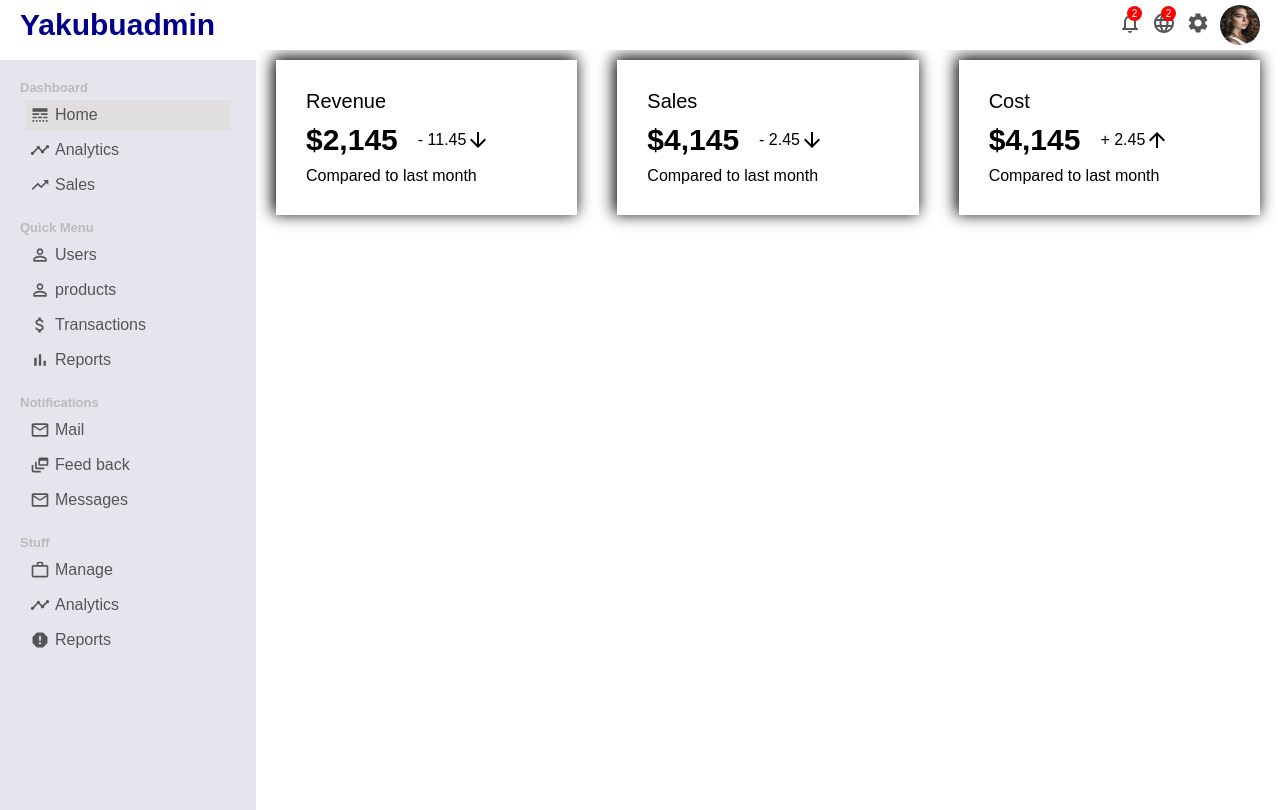
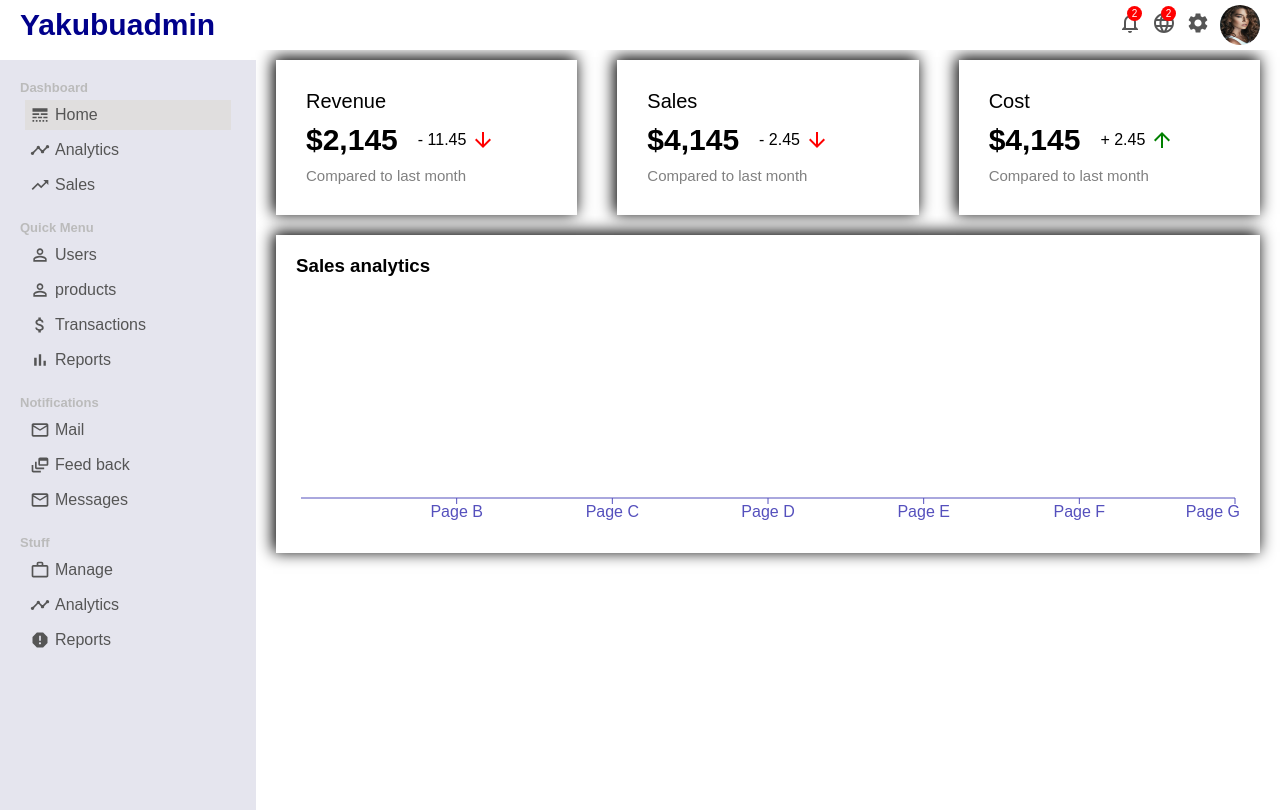
Before and after one commit to YakubuAmidu/admin, a React (Create React App) app: page / in a window 1280 px wide. Built offline with nearby package versions, Linux system fonts and the light colour scheme; a web font is replaced by a local one.

Commit message:
Initial commit

```diff
--- a/src/App.js
+++ b/src/App.js
@@ -1,6 +1,6 @@
 import React from 'react';
 import './App.css';
-import Topbar from "./components/Topbar";
+import Topbar from "./components/topbar/Topbar";
 import Sidebar from './components/sidebar/sidebar';
 import Home from './pages/home/Home';
 
--- /dev/null
+++ b/src/components/chart/chart.css
@@ -0,0 +1,10 @@
+.chart{
+    margin: 20px;
+    padding: 20px;
+    -webkit-box-shadow: -2px -2px 15px 1px #000000;
+    box-shadow: -2px -2px 15px 1px #000000;
+}
+
+.chartTitle {
+    margin-bottom: 20px;
+}
--- /dev/null
+++ b/src/components/chart/chart.jsx
@@ -0,0 +1,61 @@
+import React from 'react';
+import './chart.css';
+import { LineChart, Line, XAxis, YAxis, CartesianGrid, Tooltip, Legend, ResponsiveContainer } from 'recharts';
+
+export default function chart(){
+    const data = [
+        {
+          name: 'Page A',
+          uv: 4000,
+          pv: 2400,
+          amt: 2400,
+        },
+        {
+          name: 'Page B',
+          uv: 3000,
+          pv: 1398,
+          amt: 2210,
+        },
+        {
+          name: 'Page C',
+          uv: 2000,
+          pv: 9800,
+          amt: 2290,
+        },
+        {
+          name: 'Page D',
+          uv: 2780,
+          pv: 3908,
+          amt: 2000,
+        },
+        {
+          name: 'Page E',
+          uv: 1890,
+          pv: 4800,
+          amt: 2181,
+        },
+        {
+          name: 'Page F',
+          uv: 2390,
+          pv: 3800,
+          amt: 2500,
+        },
+        {
+          name: 'Page G',
+          uv: 3490,
+          pv: 4300,
+          amt: 2100,
+        },
+      ];
+
+    return (
+        <div className="chart">
+            <h3 className="chartTitle">Sales analytics</h3>
+            <ResponsiveContainer width="100%" aspect={4 / 1}>
+                <LineChart data={data}>
+                 <XAxis dataKey="name" stroke="#5550bd" />
+                </LineChart>
+            </ResponsiveContainer>
+        </div>
+    )
+}
--- a/src/components/featuredInfo/FeaturedInfo.css
+++ b/src/components/featuredInfo/FeaturedInfo.css
@@ -33,3 +33,18 @@
   align-items: center;
   margin-left: 20px;
 }
+
+.featuredIcon{
+    font-size: 14px;
+    margin-left: 5px;
+    color: green;
+}
+
+.featuredIcon.negative{
+    color: red;
+}
+
+.featuredSub{
+    font-size: 15px;
+    color: gray;
+}
--- a/src/components/featuredInfo/FeaturedInfo.jsx
+++ b/src/components/featuredInfo/FeaturedInfo.jsx
@@ -21,7 +21,7 @@ export default function FeaturedInfo(){
              <div className="featuredMoneyContainer">
                  <span className="featuredMoney">$4,145</span>
                  <span className="featuredRate">- 2.45
-                 <ArrowDownward className="featuredIcon negetive"/>
+                 <ArrowDownward className="featuredIcon negative"/>
                  </span>
              </div>
              <span className="featuredSub">Compared to last month</span>
@@ -32,7 +32,7 @@ export default function FeaturedInfo(){
              <div className="featuredMoneyContainer">
                  <span className="featuredMoney">$4,145</span>
                  <span className="featuredRate">+ 2.45
-                 <ArrowUpward className="featuredIcon negative"/>
+                 <ArrowUpward className="featuredIcon"/>
                  </span>
              </div>
              <span className="featuredSub">Compared to last month</span>
--- a/src/components/Topbar.jsx
+++ b/src/components/topbar/Topbar.jsx
@@ -1,6 +1,6 @@
 import React from 'react';
 import './Topbar.css';
-import profile from '../img/profile.png';
+import profile from '../../img/profile.png';
 import  { NotificationsNone, Language, Settings } from '@material-ui/icons';
 
 export default function Topbar(){
--- a/src/pages/home/Home.jsx
+++ b/src/pages/home/Home.jsx
@@ -1,11 +1,13 @@
 import React from 'react';
 import './Home.css';
 import FeaturedInfo from '../../components/featuredInfo/FeaturedInfo';
+import Chart from '../../components/chart/chart';
 
 export default function Home(){
     return (
         <div className="home">
             <FeaturedInfo />
+            <Chart />
         </div>
     )
 }
```
Also changed, not shown: src/components/topbar/Topbar.css (renamed from src/components/Topbar.css).
